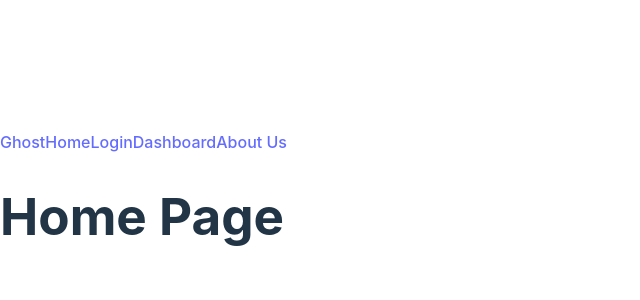
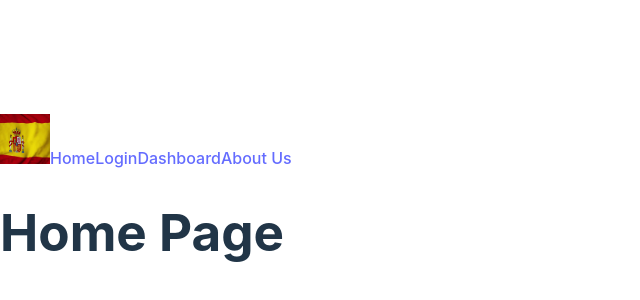
Before and after one commit to woejaddicor/flashcard-app, a React (Vite) app in the folder flashcard-app/: page / in a window 1280 px wide. Shown: the part 196-496 px from the top of the page, without its empty margins (0-640 px from the left). Built offline with nearby package versions, Linux system fonts and the light colour scheme.

Commit message:
add a logo to navbar

```diff
--- a/flashcard-app/src/components/NavBar/index.jsx
+++ b/flashcard-app/src/components/NavBar/index.jsx
@@ -1,5 +1,11 @@
 import { NavLink, Outlet } from "react-router-dom";
 import { Container, Nav, Navbar } from "react-bootstrap";
+import logo from '../assets/logo.png'
+
+const logoStyle = {
+    width: "50px",
+    height: "50px"
+}
 
 export default function NavBar() {
     return (
@@ -7,7 +13,8 @@ export default function NavBar() {
             <header>
                 <Navbar bg="dark" variant="dark">
                     <Container>
-                        <Navbar.Brand href="/">Ghost</Navbar.Brand>
+                        <Navbar.Brand href="/"><img src={logo}
+                        style={logoStyle}/></Navbar.Brand>
                         <Nav.Link href="/">Home</Nav.Link>
                         <Nav.Link href="/login">Login</Nav.Link>
                         <Nav.Link href="/dashboard">Dashboard</Nav.Link>
```
Also changed, not shown: flashcard-app/src/components/assets/logo.png (added).
